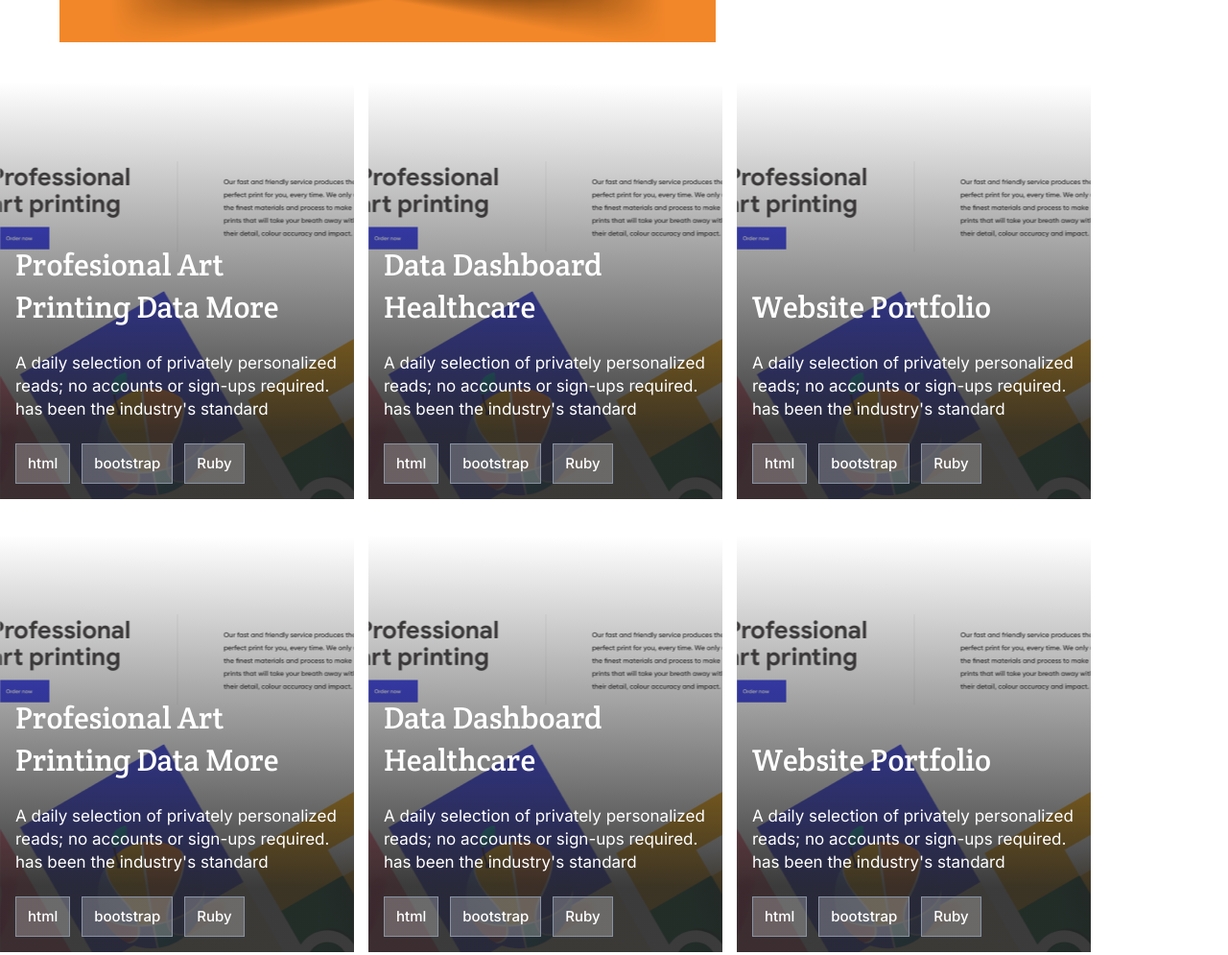
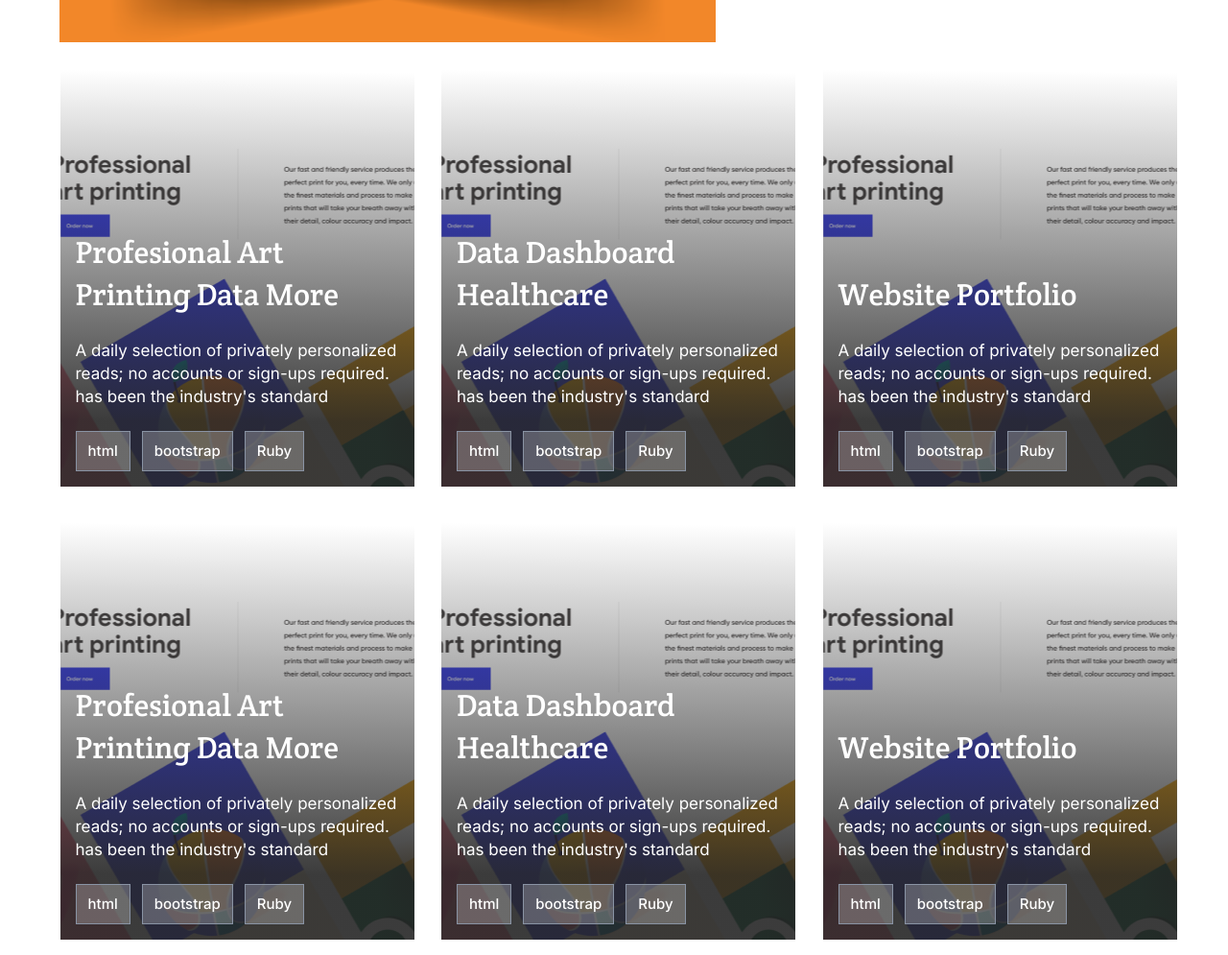
Before and after one commit to hsztan/micro-portfolio, a website: page index.html in a window 1280 px wide. Shown: the part 1496-2491 px from the top of the page at 96% size. Drawn offline with Linux system fonts and the light colour scheme.

Commit message:
Fix works section styling for desktop version using grid

```diff
--- a/main.css
+++ b/main.css
@@ -344,11 +344,12 @@ nav ul .email-icon {
 
 .cards-wrapper {
   margin: 0 auto;
-  padding-top: 37px;
+  width: 1155px;
+  padding-top: 24px;
   display: grid;
   grid-template-columns: repeat(3, 360px);
+  justify-content: space-between;
   row-gap: 37px;
-  column-gap: 24px;
 }
 
 .cards-wrapper .card {
```
